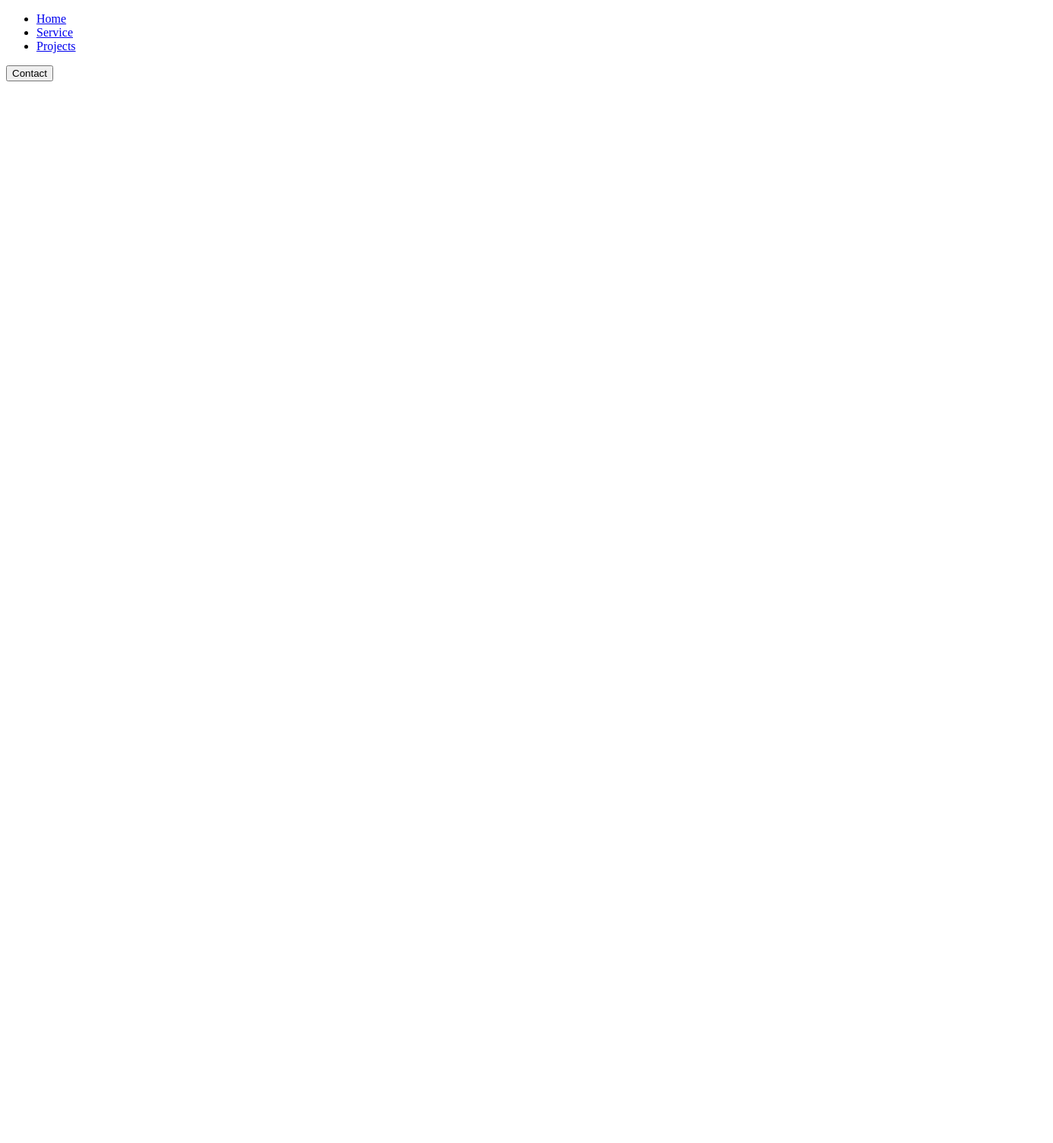
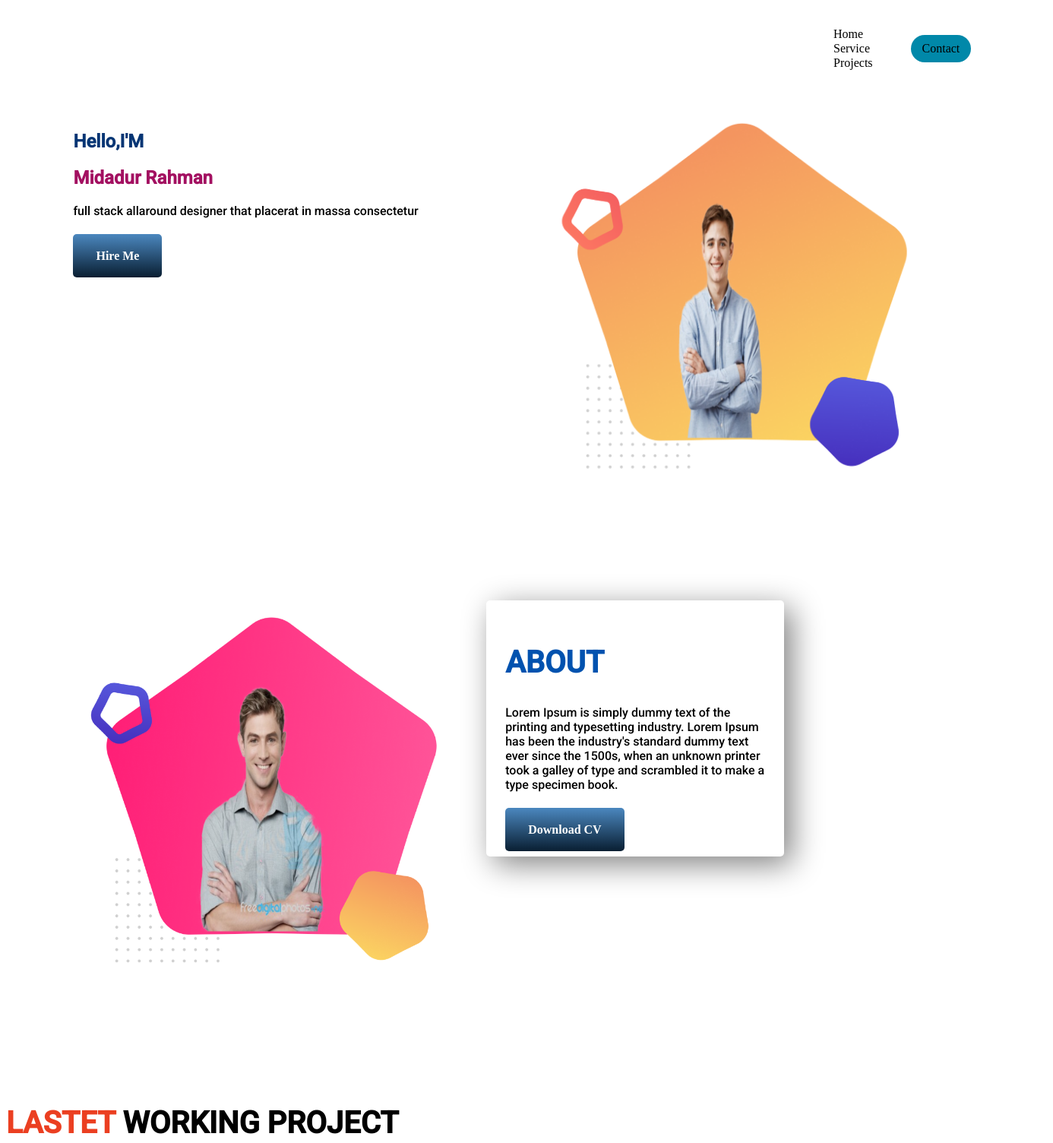
Before and after one commit to Midadurrahmantarek/Project, a plain HTML site: page index3.html in a window 1280 px wide. Shown: the top 1504 px of the page at 76% size, 1386 px wide, since content can reach past the window. Before the commit the page ends 800 px from the top, so only its background shows below. Drawn offline with Linux system fonts and the light colour scheme.

Commit message:
assignment finished

```diff
--- a/i3.css
+++ b/i3.css
@@ -0,0 +1,154 @@
+body{
+    font-family: 'Roboto', sans-serif;
+    margin: o;
+    padding: 0;
+}
+li,a,button{
+font-family:"Montserrat",sans-     serif;
+font-weight:500;
+font-size:16px;
+color:#000000;
+text-decoration:none;}
+.nav_link{
+    list-style:;
+}
+header{
+    margin:19px;
+    display:flex;
+    justify-content:space-between;
+    align-items:center;
+    padding:30px,10%;
+}
+ .nav_link li {
+	display: inline-block;
+    padding:0px 30px;
+}
+    .nav_link li a{
+    transition:all 0.3s ease 0s;
+}
+    .nav_link li a:hover{
+    color:#0088a9; }
+    .nav_link{
+        margin-left: 1000px;
+    }
+    button{
+        margin-left:20px;
+        padding:9px 15px;
+        background-color:
+        rgba(0,136,169,1);
+        border:none;
+        border-radius:50px;
+        cursor:pointer;
+    }
+    button:hover{
+        color: hsl(0, 0%, 100%);
+        background-color: #063d4b;
+    }
+    .head_1{
+        color: #053574;
+    }
+    .head_2{
+        color: #a31061;
+    }
+    .head_3{
+        color: #0052af;
+        font-size: 40px;
+    }
+    section{
+        height: 500px;
+        padding-bottom: 150px;
+    }
+    /* .personal{
+        float: right;
+    } */
+    .half-width{
+        width: 40%;
+        float: left;
+        margin-left: 5%;
+        padding: 2%;
+    }
+    .half-width img{
+        width: 100%;
+    }
+    .half-width p{
+        margin-bottom: 40px;
+    }
+    .link_button{
+        text-decoration: none;
+        background-image: linear-gradient(#4684bdf8,#02182cf8);
+        padding: 20px 30px;
+        border-radius: 5px;
+        color: white;
+        font-weight: 700;
+
+    }
+    .head_4{
+        font-size: 40px;
+        padding-right: 20px;
+    }
+    span{
+        color: #eb3f21;
+    }
+    .gym{
+        width: 27%;
+        float: left;
+        margin: 1%;
+        box-shadow:10px 10px 40px gray ;
+        border-radius: 5px;
+        background-color: #ffffff;
+    }
+.box{
+    background-image: url("images/Group_33094_1.png");
+    background-repeat: no-repeat;
+    background-position: center;
+    height: 70%;
+    border-radius: 10px;
+
+}
+.head{
+    color: white;
+    font-size: 30px;
+}
+.flo{
+    width: 100%;
+    height: 50%;
+    float: left;
+    margin-left: 5%;
+    padding: 2%
+}
+.linka{
+    margin-left:  1000px;
+    padding: 30px;
+    background-image: linear-gradient(#0c9c6cf8,#7ed8c9f8);
+    border-radius: 30px;
+}
+footer{
+    text-align: center;
+    font-size: 15px;
+    color:gray;
+}
+.li{
+    font-size: 30px;
+    color: #084c58;
+    padding: 50px;
+}
+    /* .project{
+        width: 40%;
+        float: left;
+        margin-left: 5%;
+        padding: 2%;
+    } */
+/* .agency{
+    box-shadow:10px 10px 40px gray ;
+    border-radius: 5px;
+    background-color: white;
+    width: 30%;
+}
+.music{
+    box-shadow:10px 10px 40px gray ;
+    border-radius: 5px;
+    background-color: white;
+    width: 30%;
+
+}
+ */
--- a/index3.html
+++ b/index3.html
@@ -3,6 +3,8 @@
 <head>
     <meta charset="UTF-8">
     <meta name="viewport" content="width=device-width, initial-scale=1.0">
+    <link rel="stylesheet" href="i3.css">
+    <link href="https://fonts.googleapis.com/css2?family=Roboto:wght@500&display=swap" rel="stylesheet">
     <title>Document</title>
 </head>
 <body>
@@ -23,6 +25,66 @@
         <button>Contact</button>
         </a>
     </header>
+    <section>
+     <div class="half-width">
+        <h1 class="head_1">Hello,I'M</h1>
+        <h1 class="head_2">Midadur Rahman</h1>
+        <p>full stack allaround designer that placerat in massa consectetur</p>
+        <a class="link_button" href="https://midadurrahmantarek.github.io/web-portfolio-web/index2.html" target="_blank">Hire Me</a>
+     </div>
+     <div class="half-width">
+         <img src="images/Group 33083.png" alt="">
+     </div>
+    </section>
+    <section class="personal">
+
+        <div class="half-width">
+            <img src="images/Group 33088 (1).png" alt="">
+         </div>
+        <div class="half-width gym">
+             <h1 class="head_3">ABOUT</h1>
+             <p>Lorem Ipsum is simply dummy text of the printing and
+                typesetting industry. Lorem Ipsum has been the industry's
+                standard dummy text ever since the 1500s, when an unknown
+                printer took a galley of type and scrambled it to make a type
+                specimen book.</p>
+                <a class="link_button" href="https://midadurrahmantarek.github.io/web-portfolio-web/index2.html"">Download CV</a>
+        </div>
+
+     </section>
+       <div>
+            <h1 class="head_4"><span>LASTET</span> WORKING PROJECT</h1>
+        </div>
+        <div class="project">
+        <div class="half-width gym">
+            <img src="images/image 4.png" alt="">
+            <h2 style="color: #004f74;">Power-x-gym (gym website)</h2>
+            <p>Lorem Ipsum is simply dummy text of the printing and typesetting industry.</p>
+        </div>
+
+        <div class=" half-width gym">
+            <img src="images/image 5.png" alt="">
+            <h2 style="color: #004f74;">Creative Agency</h2>
+            <p>Lorem Ipsum is simply dummy text of the printing and typesetting industry.</p>
+        </div>
+        <div  class="half-width  gym">
+            <img src="images/image 8.png" alt="">
+            <h2 style="color: #004f74;">Hard Rock Music</h2>
+            <p>Lorem Ipsum is simply dummy text of the printing and typesetting industry.</p>
+        </div>
+        </div>
+    </section>
+    <section></section>
+    <section class="box">
+        <div class="flo">
+            <h1 class="head">WORK INQURY</h1>
+            <a class="linka" href="">Lets chat</a>
+        </div>
+    </section>
+    <footer>
+      <h2>Stay connected</h2>
+      <a class="li" href="">Midad git.com</a>
+    </footer>
 
 </body>
 </html>
```
Also changed, not shown: images/Group 33083.png (added), images/Group 33087.png (added), images/Group 33088 (1).png (added), images/Group 33088.png (added), images/istockphoto-1045886560-612x612 (1).jpg (added), images/istockphoto-1045886560-612x612.jpg (added), images/portrait-handsome-young-man-with-crossed-arms_176420-15569 (1).jpg (added), images/portrait-handsome-young-man-with-crossed-arms_176420-15569.jpg (added), images/smiling-young-man-isolated-on-white-100267177 (1).jpg (added), images/smiling-young-man-isolated-on-white-100267177.jpg (added), 1 other file.
